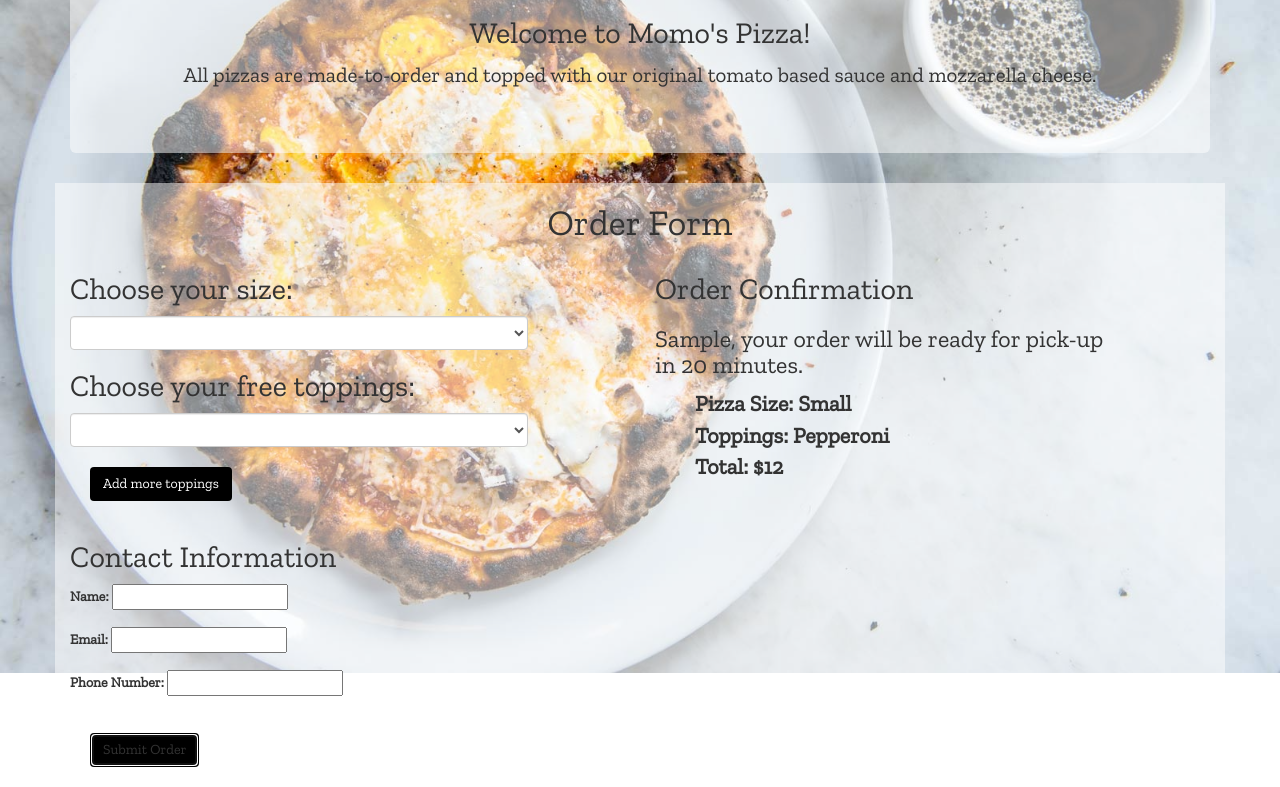
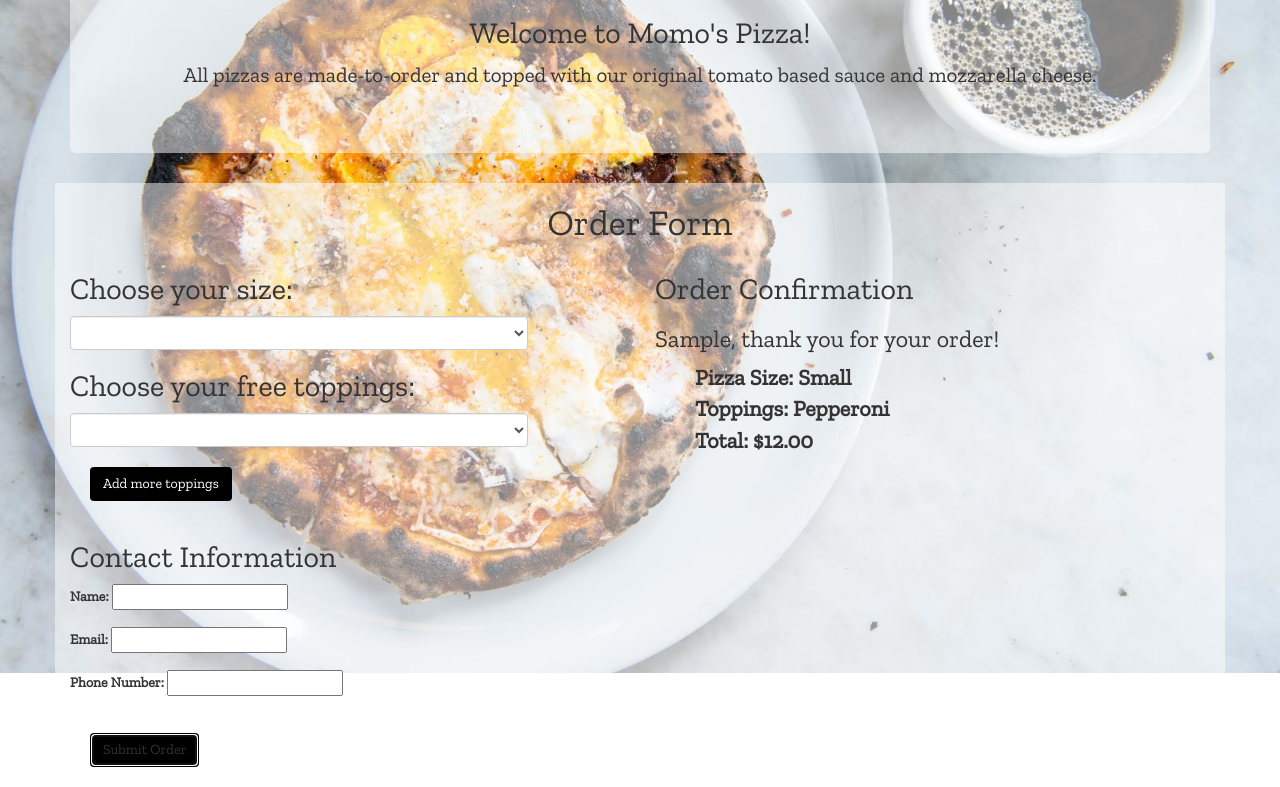
Before and after one commit to kailinishihira/order-pizza, a plain HTML site: page index.html in a window 1280 px wide. Both pictures are taken after typing "Sample", "Sample", "Sample" into the empty fields and a click on the button "Submit Order". Shown: the part 181-968 px from the top of the page. Drawn offline with nearby package versions, Linux system fonts and the light colour scheme.

```diff
--- a/index.html
+++ b/index.html
@@ -77,11 +77,11 @@
         <div class="col-md-5">
           <div id="order-details">
             <h2>Order Confirmation</h2>
-            <h3><span class="user-name"></span>, your order will be ready for pick-up in 20 minutes.</h3>
+            <h3><span class="user-name"></span>, thank you for your order!</h3>
             <ul>
               <li>Pizza Size: <span class="size-ordered"></span></li>
               <li>Toppings: <span class="toppings-ordered"></span></li>
-              <li>Total: $<span class="order-total"></span></li>
+              <li>Total: $<span class="order-total"></span>.00</li>
             </ul>
           </div>
         </div>
```
Also changed, not shown: 1 other file.
